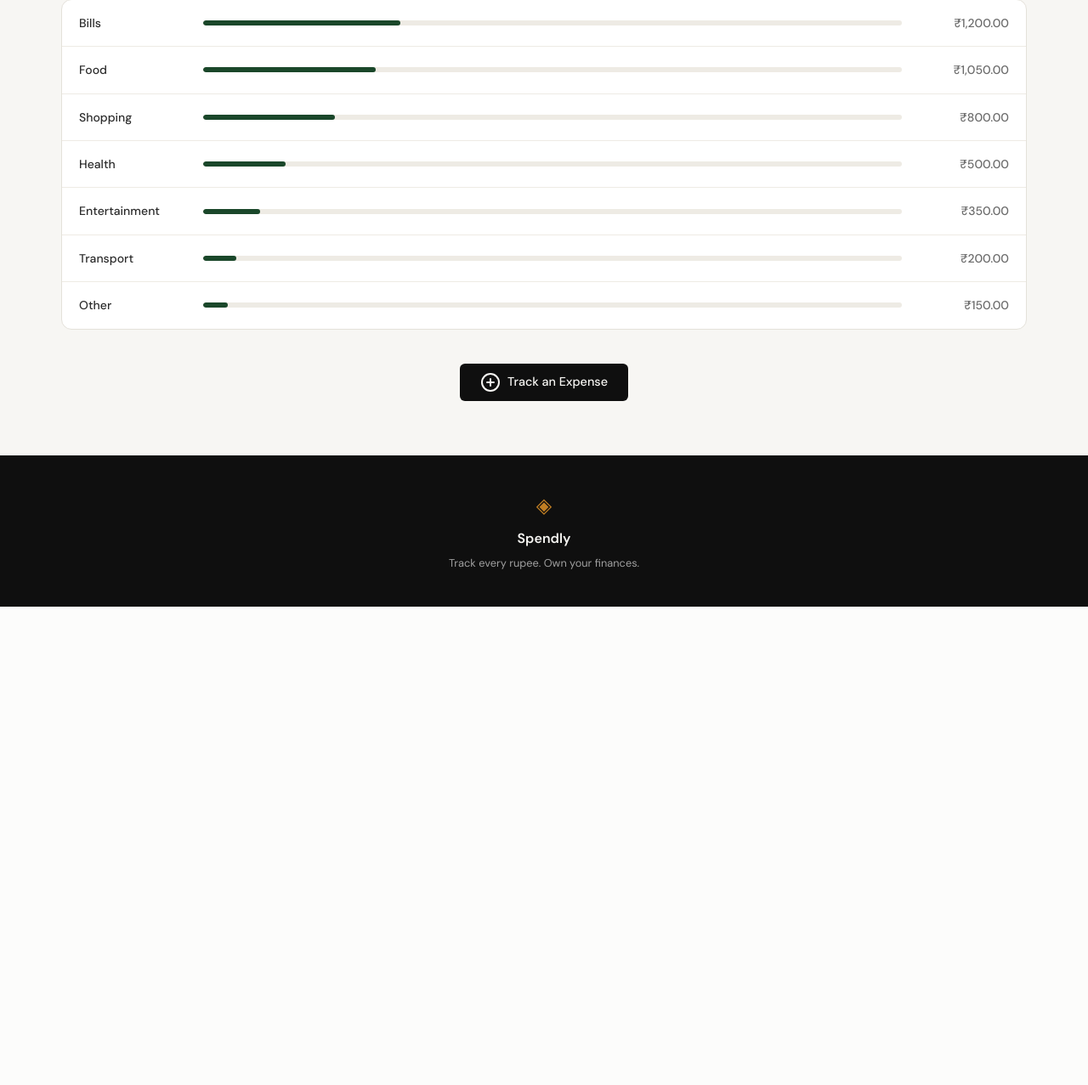
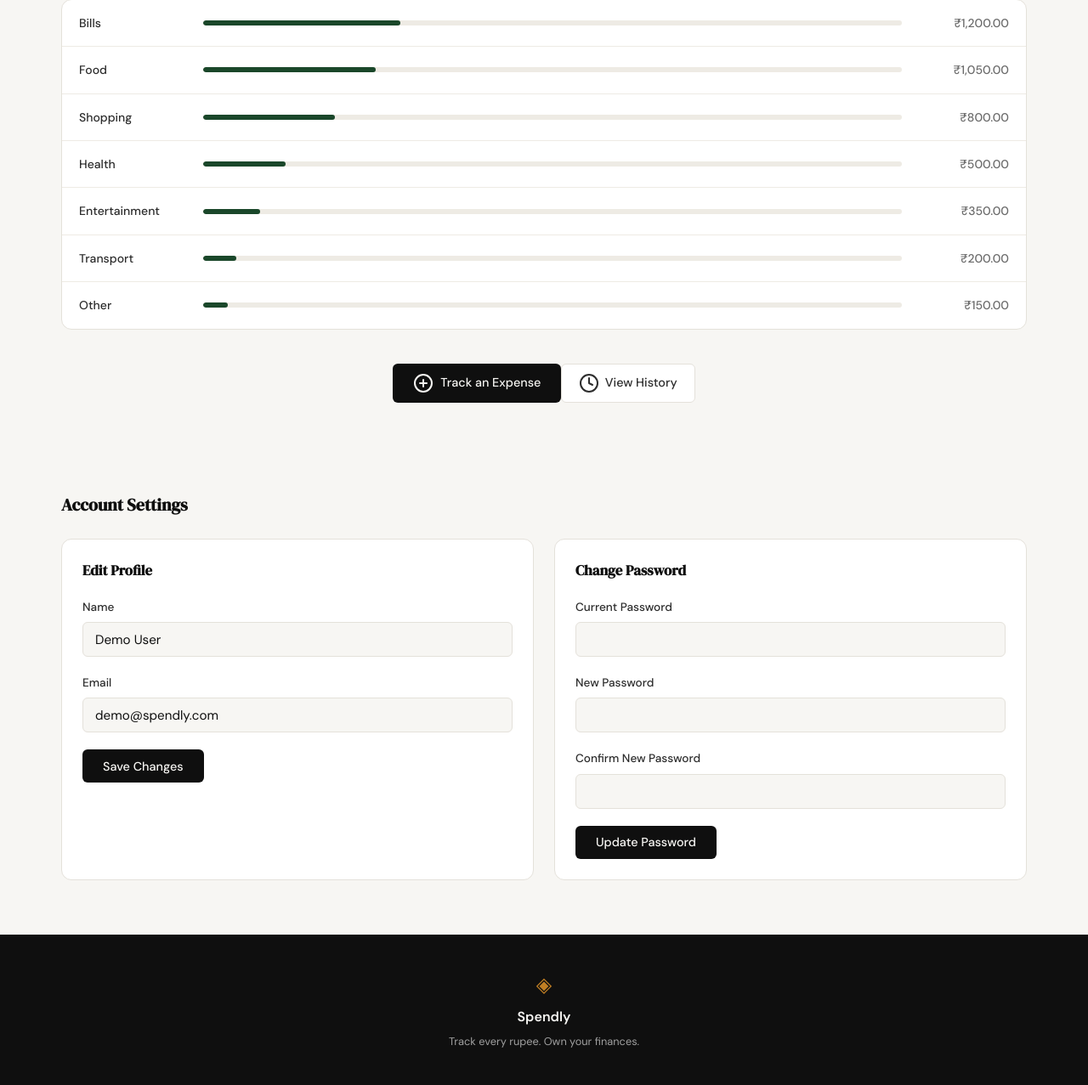
Before and after one commit to nancyp321/expense-tracker, a Flask app: page /profile in a window 1280 px wide. Shown: the part 586-1863 px from the top of the page at 85% size. Before the commit the page ends 1300 px from the top, so only its background shows below. Run offline with Flask 3, Linux system fonts and the light colour scheme; the visitor is signed in with stand-in values (Sample User, id 1); data comes from the database, SQL or seed files in the repository.

Commit message:
Add backend routes

```diff
--- a/app.py
+++ b/app.py
@@ -2,7 +2,12 @@ import sqlite3
 from datetime import datetime
 from flask import Flask, render_template, request, redirect, url_for, flash, session
 from werkzeug.security import generate_password_hash, check_password_hash
-from database.db import get_db, init_db, seed_db, create_user, get_user_by_email, get_user_by_id, get_expense_summary
+from database.db import (
+    get_db, init_db, seed_db,
+    create_user, get_user_by_email, get_user_by_id, get_expense_summary,
+    get_user_expenses, update_user_profile, update_user_password,
+    get_expenses_by_category,
+)
 
 app = Flask(__name__)
 app.secret_key = "dev-secret-key"
@@ -92,6 +97,83 @@ def profile():
     return render_template("profile.html", user=user, summary=summary, member_since=member_since)
 
 
+# ------------------------------------------------------------------ #
+# History Routes                                                      #
+# ------------------------------------------------------------------ #
+
+@app.route("/profile/history")
+def profile_history():
+    user_id = session.get("user_id")
+    if not user_id:
+        return redirect(url_for("login"))
+    expenses = get_user_expenses(user_id)
+    return render_template("history.html", expenses=expenses)
+
+
+# ------------------------------------------------------------------ #
+# Summary Stats / Profile Edit Routes                                 #
+# ------------------------------------------------------------------ #
+
+@app.route("/profile/edit", methods=["POST"])
+def profile_edit():
+    user_id = session.get("user_id")
+    if not user_id:
+        return redirect(url_for("login"))
+    name  = request.form.get("name", "").strip()
+    email = request.form.get("email", "").strip()
+    if not name or not email:
+        flash("Name and email are required.", "error")
+        return redirect(url_for("profile"))
+    try:
+        update_user_profile(user_id, name, email)
+        session["user_name"] = name
+        flash("Profile updated successfully.", "success")
+    except sqlite3.IntegrityError:
+        flash("That email is already in use by another account.", "error")
+    return redirect(url_for("profile"))
+
+
+@app.route("/profile/password", methods=["POST"])
+def profile_password():
+    user_id = session.get("user_id")
+    if not user_id:
+        return redirect(url_for("login"))
+    current = request.form.get("current_password", "")
+    new_pw  = request.form.get("new_password", "")
+    confirm = request.form.get("confirm_password", "")
+    if new_pw != confirm:
+        flash("New passwords do not match.", "error")
+        return redirect(url_for("profile"))
+    user = get_user_by_id(user_id)
+    if user is None or not check_password_hash(user["password_hash"], current):
+        flash("Current password is incorrect.", "error")
+        return redirect(url_for("profile"))
+    update_user_password(user_id, generate_password_hash(new_pw))
+    flash("Password changed successfully.", "success")
+    return redirect(url_for("profile"))
+
+
+# ------------------------------------------------------------------ #
+# Category Breakdown Routes                                           #
+# ------------------------------------------------------------------ #
+
+@app.route("/profile/categories/<category>")
+def profile_category(category):
+    user_id = session.get("user_id")
+    if not user_id:
+        return redirect(url_for("login"))
+    expenses = get_expenses_by_category(user_id, category)
+    summary  = get_expense_summary(user_id)
+    category_total = sum(e["amount"] for e in expenses)
+    return render_template(
+        "category.html",
+        category=category,
+        expenses=expenses,
+        category_total=category_total,
+        grand_total=summary["total"],
+    )
+
+
 @app.route("/expenses/add")
 def add_expense():
     return "Add expense — coming in Step 7"
--- a/database/db.py
+++ b/database/db.py
@@ -114,3 +114,48 @@ def get_expense_summary(user_id):
         "count": row["count"],
         "by_category": [(r["category"], r["subtotal"]) for r in by_category],
     }
+
+
+# ---- History DB Functions ----
+def get_user_expenses(user_id):
+    db = get_db()
+    rows = db.execute(
+        "SELECT id, amount, category, date, description FROM expenses "
+        "WHERE user_id = ? ORDER BY date DESC, id DESC",
+        (user_id,)
+    ).fetchall()
+    db.close()
+    return [dict(r) for r in rows]
+
+
+# ---- Summary Stats DB Functions ----
+def update_user_profile(user_id, name, email):
+    db = get_db()
+    db.execute(
+        "UPDATE users SET name = ?, email = ? WHERE id = ?",
+        (name, email, user_id),
+    )
+    db.commit()
+    db.close()
+
+
+def update_user_password(user_id, password_hash):
+    db = get_db()
+    db.execute(
+        "UPDATE users SET password_hash = ? WHERE id = ?",
+        (password_hash, user_id),
+    )
+    db.commit()
+    db.close()
+
+
+# ---- Category DB Functions ----
+def get_expenses_by_category(user_id, category):
+    db = get_db()
+    rows = db.execute(
+        "SELECT id, amount, date, description FROM expenses "
+        "WHERE user_id = ? AND category = ? ORDER BY date DESC, id DESC",
+        (user_id, category),
+    ).fetchall()
+    db.close()
+    return [dict(r) for r in rows]
--- a/static/css/style.css
+++ b/static/css/style.css
@@ -779,6 +779,107 @@ a { color: inherit; text-decoration: none; }
 
 .profile-cta .btn-primary i { width: 16px; height: 16px; }
 
+.profile-cta .btn-secondary {
+    display: inline-flex;
+    align-items: center;
+    gap: 0.4rem;
+    padding: 0.65rem 1.25rem;
+    border: 1px solid var(--border);
+    border-radius: var(--radius-sm);
+    background: var(--paper-card);
+    color: var(--ink-soft);
+    font-family: var(--font-body);
+    font-size: 0.9rem;
+    font-weight: 500;
+    text-decoration: none;
+    transition: border-color 0.2s, background 0.2s;
+}
+.profile-cta .btn-secondary:hover { border-color: var(--accent); background: var(--accent-light); }
+.profile-cta .btn-secondary i { width: 16px; height: 16px; }
+
+/* --- Account Settings --- */
+
+.settings-grid {
+    display: grid;
+    grid-template-columns: 1fr 1fr;
+    gap: 1.5rem;
+    margin-top: 1.5rem;
+}
+
+.settings-card {
+    background: var(--paper-card);
+    border: 1px solid var(--border);
+    border-radius: var(--radius-md);
+    padding: 1.5rem;
+}
+
+.settings-card__heading {
+    font-family: var(--font-display);
+    font-size: 1.05rem;
+    color: var(--ink);
+    margin: 0 0 1.1rem;
+}
+
+/* --- History / Category Table --- */
+
+.history-table-wrap {
+    background: var(--paper-card);
+    border: 1px solid var(--border);
+    border-radius: var(--radius-md);
+    overflow: hidden;
+}
+
+.history-table {
+    width: 100%;
+    border-collapse: collapse;
+    font-size: 0.9rem;
+}
+
+.history-table thead {
+    background: var(--paper-warm);
+    border-bottom: 1px solid var(--border);
+}
+
+.history-table th {
+    padding: 0.8rem 1.25rem;
+    text-align: left;
+    font-family: var(--font-body);
+    font-size: 0.72rem;
+    font-weight: 600;
+    color: var(--ink-muted);
+    text-transform: uppercase;
+    letter-spacing: 0.06em;
+}
+
+.history-table td {
+    padding: 0.95rem 1.25rem;
+    border-bottom: 1px solid var(--border-soft);
+    color: var(--ink-soft);
+    vertical-align: middle;
+}
+
+.history-table tbody tr:last-child td { border-bottom: none; }
+.history-table tbody tr:hover { background: var(--paper-warm); }
+
+.history-table__date { font-weight: 500; color: var(--ink); white-space: nowrap; }
+
+.history-badge {
+    display: inline-block;
+    background: var(--accent-light);
+    color: var(--accent);
+    font-size: 0.75rem;
+    font-weight: 600;
+    padding: 0.25rem 0.65rem;
+    border-radius: 999px;
+    white-space: nowrap;
+    text-decoration: none;
+    transition: background 0.15s;
+}
+.history-badge:hover { background: color-mix(in srgb, var(--accent) 15%, transparent); }
+
+.history-table__amount { font-family: var(--font-display); font-size: 1rem; color: var(--ink); white-space: nowrap; }
+.history-table__desc   { color: var(--ink-muted); max-width: 280px; }
+
 /* --- Responsive --- */
 
 @media (max-width: 600px) {
@@ -786,4 +887,6 @@ a { color: inherit; text-decoration: none; }
     .profile-header__meta { justify-content: center; }
     .profile-stats { grid-template-columns: 1fr; }
     .category-row { grid-template-columns: 100px 1fr 90px; gap: 0.6rem; padding: 0.875rem 1rem; }
+    .settings-grid { grid-template-columns: 1fr; }
+    .history-table__desc { display: none; }
 }
--- a/templates/profile.html
+++ b/templates/profile.html
@@ -78,8 +78,60 @@
       <i data-lucide="plus-circle"></i>
       Track an Expense
     </a>
+    <a href="{{ url_for('profile_history') }}" class="btn-secondary">
+      <i data-lucide="clock"></i>
+      View History
+    </a>
   </div>
 
+</section>
+
+{# --- Section: Account Settings --- #}
+<section class="profile-section">
+  <h2 class="category-section__title">Account Settings</h2>
+
+  <div class="settings-grid">
+
+    <div class="settings-card">
+      <h3 class="settings-card__heading">Edit Profile</h3>
+      <form method="POST" action="{{ url_for('profile_edit') }}">
+        <div class="form-group">
+          <label for="edit-name">Name</label>
+          <input class="form-input" type="text" id="edit-name" name="name"
+                 value="{{ user.name }}" required>
+        </div>
+        <div class="form-group">
+          <label for="edit-email">Email</label>
+          <input class="form-input" type="email" id="edit-email" name="email"
+                 value="{{ user.email }}" required>
+        </div>
+        <button class="btn-primary" type="submit">Save Changes</button>
+      </form>
+    </div>
+
+    <div class="settings-card">
+      <h3 class="settings-card__heading">Change Password</h3>
+      <form method="POST" action="{{ url_for('profile_password') }}">
+        <div class="form-group">
+          <label for="current-password">Current Password</label>
+          <input class="form-input" type="password" id="current-password"
+                 name="current_password" required>
+        </div>
+        <div class="form-group">
+          <label for="new-password">New Password</label>
+          <input class="form-input" type="password" id="new-password"
+                 name="new_password" required>
+        </div>
+        <div class="form-group">
+          <label for="confirm-password">Confirm New Password</label>
+          <input class="form-input" type="password" id="confirm-password"
+                 name="confirm_password" required>
+        </div>
+        <button class="btn-primary" type="submit">Update Password</button>
+      </form>
+    </div>
+
+  </div>
 </section>
 
 {% endblock %}
```
Also changed, not shown: templates/category.html (added, +68 -0 lines), templates/history.html (added, +70 -0 lines), .claude/specs/05-backend-routes-for-profile-page.md (added).
